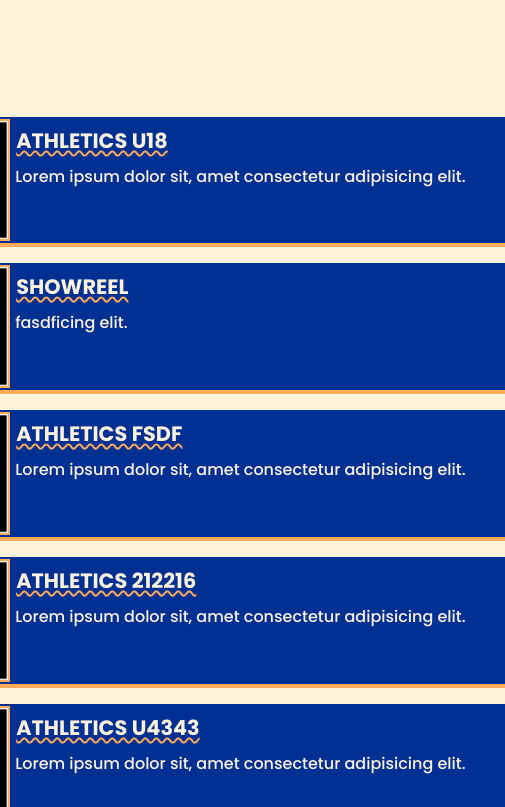
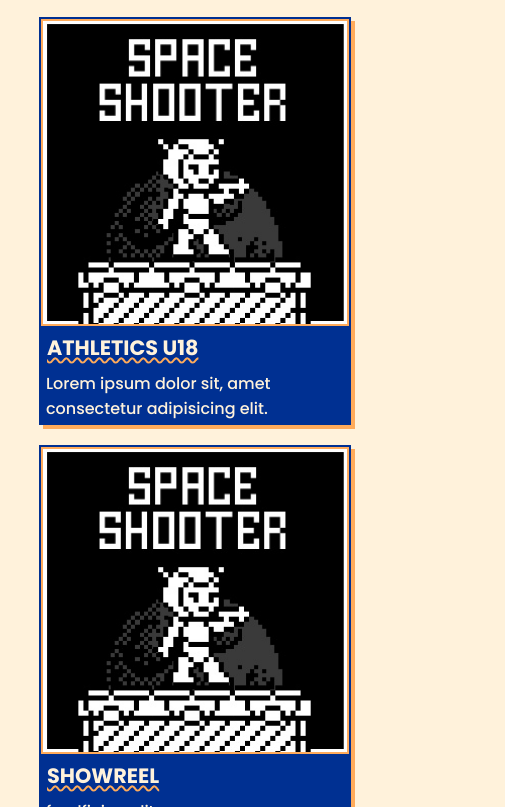
Before and after one commit to shakedblank/design-portfolio, a website with bundled scripts: page projects.html in a window 390 px wide. Shown: the part 133-940 px from the top of the page, 505 px wide, since content can reach past the window. Built offline with nearby package versions, Linux system fonts and the light colour scheme.

Commit message:
responsive projects page

```diff
--- a/projects.html
+++ b/projects.html
@@ -12,7 +12,11 @@
     <section id="top-float">
         <img src="assets/Logo.png" width="170" id="main-logo">
     </section>
-
+    <button class="buttons menu-popup" id="menu-popup">
+        <span></span>
+        <span></span>
+        <span></span>
+    </button>
     <div id="side-menu">
         <div id="menu-title" class="poppins-bold"><h3>menu</h3></div>
         <a class="poppins-bold topb " href="index.html">home</a>
--- a/styles.css
+++ b/styles.css
@@ -518,4 +518,15 @@ a{
     #menu-popup{
         display: flex;
     }
+
+    .projects-pages .project-continer{
+        flex-direction: column;
+        width: 80%;
+    }
+    .projects-pages .project-continer img {
+        width: 100%;
+    }
+    .top-gap{
+        min-height: 20px;
+    }
 }
```
